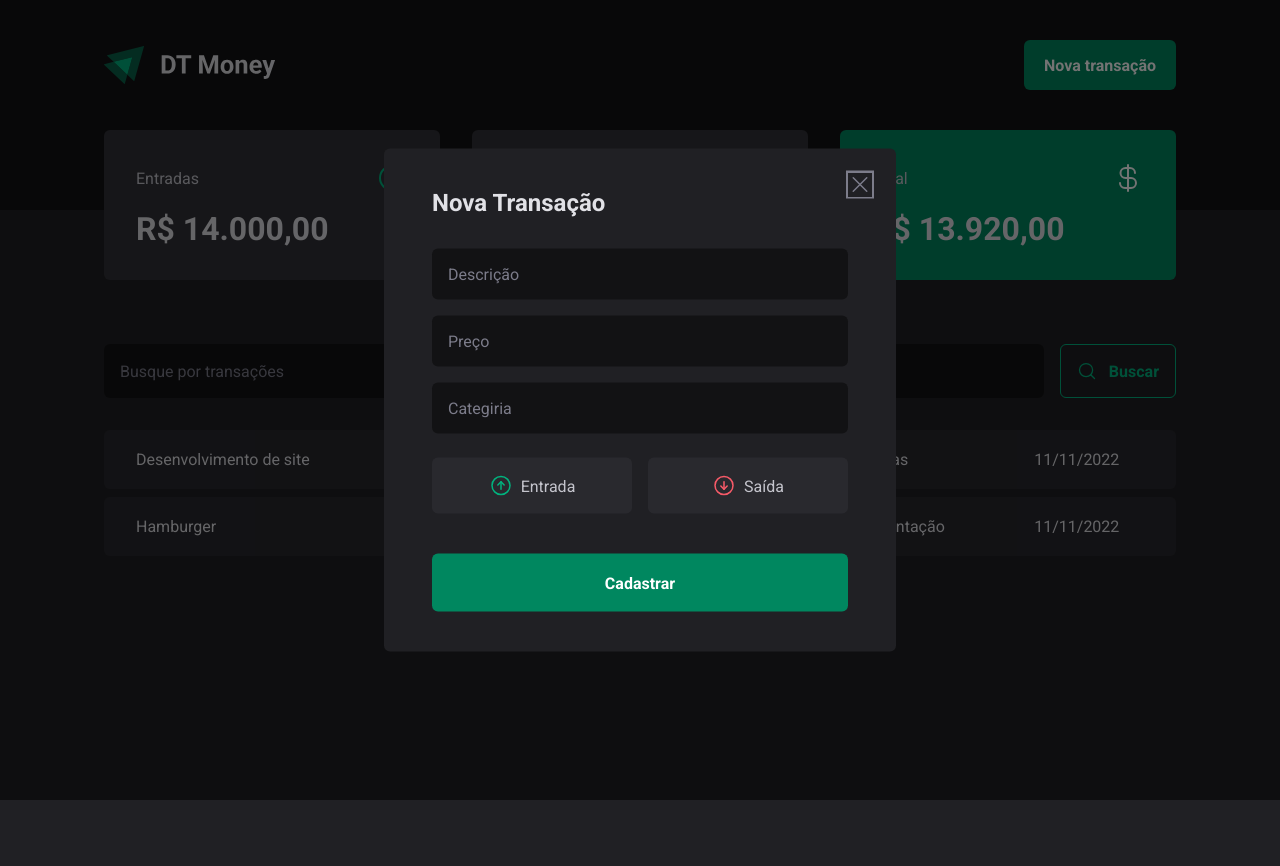
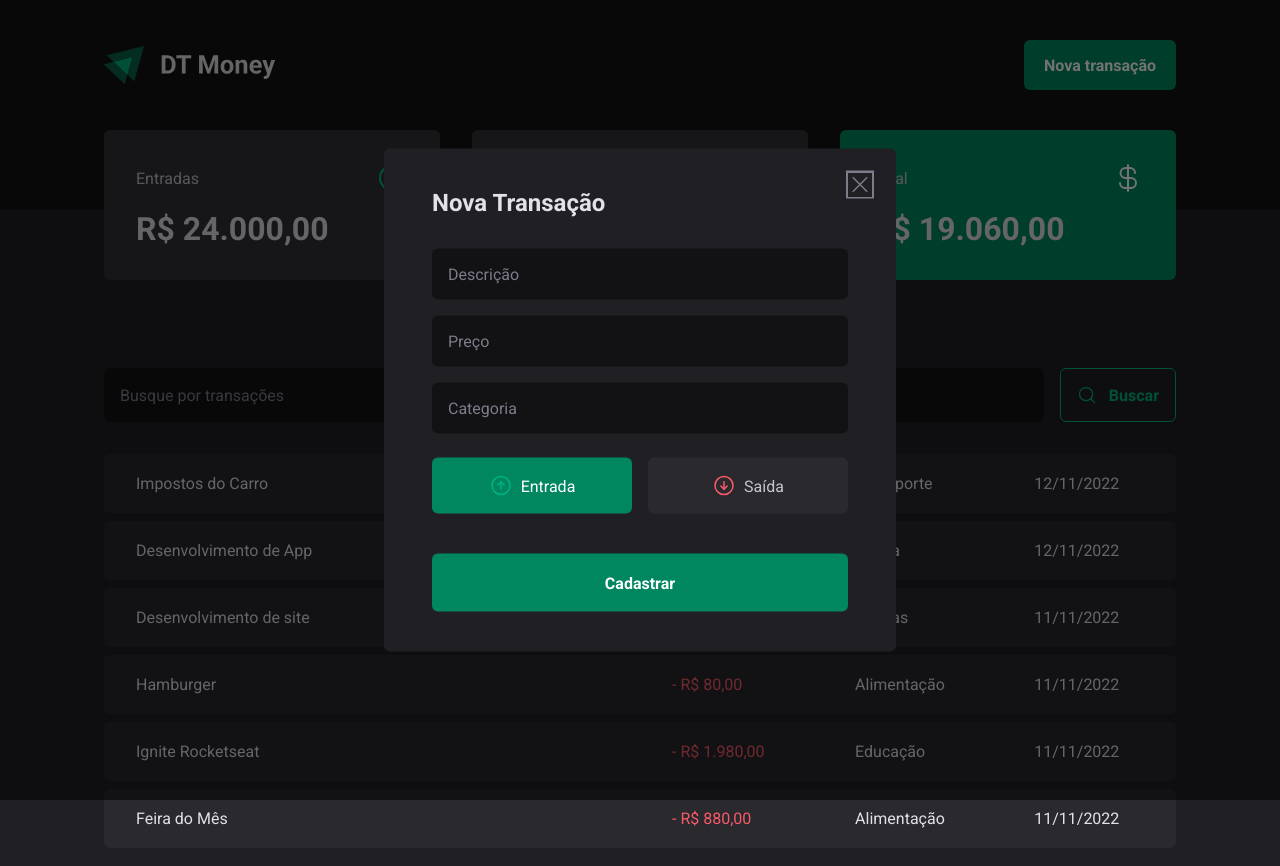
Before and after one commit to davi1985/ignite-reactjs-updated, a React (Vite) app in the folder 03-dt-money/: page / in a window 1280 px wide. Both pictures are taken after a click on the button "Nova transação". Shown: the top 866 px of the page. Before the commit the page ends 800 px from the top, so only its background shows below. Built offline with nearby package versions, Linux system fonts and the light colour scheme; data requests are answered from the project's data file.

Commit message:
save data

```diff
--- a/03-dt-money/package.json
+++ b/03-dt-money/package.json
@@ -10,12 +10,16 @@
     "server": "json-server -p 3333 server.json -w -d 500"
   },
   "dependencies": {
+    "@hookform/resolvers": "^2.9.10",
     "@radix-ui/react-dialog": "^1.0.2",
     "@radix-ui/react-radio-group": "^1.1.0",
+    "axios": "^1.1.3",
     "phosphor-react": "^1.4.1",
     "react": "^18.2.0",
     "react-dom": "^18.2.0",
-    "styled-components": "^5.3.6"
+    "react-hook-form": "^7.39.3",
+    "styled-components": "^5.3.6",
+    "zod": "^3.19.1"
   },
   "devDependencies": {
     "@rocketseat/eslint-config": "^1.1.3",
--- a/03-dt-money/server.json
+++ b/03-dt-money/server.json
@@ -15,6 +15,38 @@
       "price": 80,
       "category": "Alimentação",
       "createdAt": "2022-11-11T20:45:21.687Z"
+    },
+    {
+      "id": 3,
+      "description": "Ignite Rocketseat",
+      "type": "outcome",
+      "price": 1980,
+      "category": "Educação",
+      "createdAt": "2022-11-11T20:45:21.687Z"
+    },
+    {
+      "id": 4,
+      "description": "Feira do Mês",
+      "type": "outcome",
+      "price": 880,
+      "category": "Alimentação",
+      "createdAt": "2022-11-11T20:45:21.687Z"
+    },
+    {
+      "description": "Desenvolvimento de App",
+      "price": 10000,
+      "category": "Venda",
+      "type": "income",
+      "createdAt": "2022-11-12T17:53:19.878Z",
+      "id": 5
+    },
+    {
+      "description": "Impostos do Carro",
+      "price": 2000,
+      "category": "Transporte",
+      "type": "outcome",
+      "createdAt": "2022-11-12T18:09:35.466Z",
+      "id": 6
     }
   ]
 }
--- a/03-dt-money/src/components/NewTransactionModal/index.tsx
+++ b/03-dt-money/src/components/NewTransactionModal/index.tsx
@@ -1,6 +1,11 @@
+import { zodResolver } from '@hookform/resolvers/zod'
 import * as Dialog from '@radix-ui/react-dialog'
+import { ArrowCircleDown, ArrowCircleUp, X } from 'phosphor-react'
+import { useContext } from 'react'
+import { Controller, useForm } from 'react-hook-form'
+import * as z from 'zod'
+import { TransactionsContext } from '../../contexts/TransactionsContext'
 
-import { ArrowCircleDown, ArrowCircleUp, X } from 'phosphor-react'
 import {
   CloseButton,
   Content,
@@ -9,7 +14,38 @@ import {
   TransactionTypeButton,
 } from './styles'
 
+const newTransactionSchema = z.object({
+  description: z.string(),
+  price: z.number(),
+  category: z.string(),
+  type: z.enum(['income', 'outcome']),
+})
+
+type NewTransactionFormInputs = z.infer<typeof newTransactionSchema>
+
 export function NewTransactionModal() {
+  const { createTransaction } = useContext(TransactionsContext)
+
+  const {
+    control,
+    register,
+    handleSubmit,
+    formState: { isSubmitting },
+    reset,
+  } = useForm<NewTransactionFormInputs>({
+    resolver: zodResolver(newTransactionSchema),
+    defaultValues: {
+      type: 'income',
+    },
+  })
+
+  async function handleCreateNewTransaction(data: NewTransactionFormInputs) {
+    const { description, price, category, type } = data
+
+    await createTransaction({ description, price, category, type })
+    reset()
+  }
+
   return (
     <Dialog.Portal>
       <Overlay />
@@ -21,12 +57,37 @@ export function NewTransactionModal() {
           <X size={24} />
         </CloseButton>
 
-        <form>
-          <input type="text" placeholder="Descrição" required />
-          <input type="number" placeholder="Preço" required />
-          <input type="text" placeholder="Categiria" required />
+        <form onSubmit={handleSubmit(handleCreateNewTransaction)}>
+          <input
+            type="text"
+            placeholder="Descrição"
+            required
+            {...register('description')}
+          />
 
-          <TransactionType>
+          <input
+            type="number"
+            placeholder="Preço"
+            required
+            {...register('price', { valueAsNumber: true })}
+          />
+
+          <input
+            type="text"
+            placeholder="Categoria"
+            required
+            {...register('category')}
+          />
+
+          <Controller
+            control={control}
+            name="type"
+            render={({ field }) => {
+              return (
+                <TransactionType
+                  onValueChange={field.onChange}
+                  value={field.value}
+                >
                   <TransactionTypeButton variant="income" value="income">
                     <ArrowCircleUp size={24} />
                     Entrada
@@ -37,8 +98,13 @@ export function NewTransactionModal() {
                     Saída
                   </TransactionTypeButton>
                 </TransactionType>
+              )
+            }}
+          />
 
-          <button type="submit">Cadastrar</button>
+          <button type="submit" disabled={isSubmitting}>
+            Cadastrar
+          </button>
         </form>
       </Content>
     </Dialog.Portal>
--- a/03-dt-money/src/components/NewTransactionModal/styles.ts
+++ b/03-dt-money/src/components/NewTransactionModal/styles.ts
@@ -49,7 +49,12 @@ export const Content = styled(Dialog.Content)`
       border-radius: 6px;
       margin-top: 1.5rem;
 
-      &:hover {
+      &:disabled {
+        opacity: 0.6;
+        cursor: not-allowed;
+      }
+
+      &:not(:disabled):hover {
         background: ${({ theme }) => theme['green-700']};
         transition: background-color 0.2s;
       }
--- a/03-dt-money/src/contexts/TransactionsContext.tsx
+++ b/03-dt-money/src/contexts/TransactionsContext.tsx
@@ -1,4 +1,5 @@
 import { createContext, ReactNode, useEffect, useState } from 'react'
+import { api } from '../services/api'
 
 interface Transaction {
   id: number
@@ -9,8 +10,17 @@ interface Transaction {
   createdAt: string
 }
 
+interface CreateTransactionInput {
+  description: string
+  price: number
+  category: string
+  type: 'income' | 'outcome'
+}
+
 interface TransactionsContextType {
   transactions: Transaction[]
+  fetchTransactions: (query?: string) => Promise<void>
+  createTransaction: (data: CreateTransactionInput) => Promise<void>
 }
 
 interface TransactionsProviderPros {
@@ -22,19 +32,40 @@ export const TransactionsContext = createContext({} as TransactionsContextType)
 export function TransactionsProvider({ children }: TransactionsProviderPros) {
   const [transactions, setTransactions] = useState<Transaction[]>([])
 
-  const getTransactions = async () => {
-    const response = await fetch('http://localhost:3333/transactions')
-    const data = await response.json()
+  const fetchTransactions = async (query?: string) => {
+    const { data } = await api.get('/transactions', {
+      params: {
+        _sort: 'createdAt',
+        _order: 'desc',
+        q: query,
+      },
+    })
 
     setTransactions(data)
   }
 
+  async function createTransaction(data: CreateTransactionInput) {
+    const { description, price, category, type } = data
+
+    const response = await api.post('transactions', {
+      description,
+      price,
+      category,
+      type,
+      createdAt: new Date(),
+    })
+
+    setTransactions((state) => [response.data, ...state])
+  }
+
   useEffect(() => {
-    getTransactions()
+    fetchTransactions()
   }, [])
 
   return (
-    <TransactionsContext.Provider value={{ transactions }}>
+    <TransactionsContext.Provider
+      value={{ transactions, fetchTransactions, createTransaction }}
+    >
       {children}
     </TransactionsContext.Provider>
   )
--- a/03-dt-money/src/pages/Transactions/components/SearchForm/index.tsx
+++ b/03-dt-money/src/pages/Transactions/components/SearchForm/index.tsx
@@ -1,14 +1,44 @@
-import { MagnifyingGlass } from 'phosphor-react'
+import { zodResolver } from '@hookform/resolvers/zod'
+import { MagnifyingGlass, Spinner } from 'phosphor-react'
+import { useContext } from 'react'
+import { useForm } from 'react-hook-form'
+import * as z from 'zod'
+import { TransactionsContext } from '../../../../contexts/TransactionsContext'
+
 import { SearchFormContainer } from './styles'
 
+const searchFormSchema = z.object({
+  query: z.string(),
+})
+
+type SearchFormInputs = z.infer<typeof searchFormSchema>
+
 export function SearchForm() {
+  const { fetchTransactions } = useContext(TransactionsContext)
+
+  const {
+    register,
+    handleSubmit,
+    formState: { isSubmitting },
+  } = useForm<SearchFormInputs>({
+    resolver: zodResolver(searchFormSchema),
+  })
+
+  async function handleSearchTransaction(data: SearchFormInputs) {
+    await fetchTransactions(data.query)
+  }
+
   return (
-    <SearchFormContainer>
-      <input type="text" placeholder="Busque por transações" />
+    <SearchFormContainer onSubmit={handleSubmit(handleSearchTransaction)}>
+      <input
+        type="text"
+        placeholder="Busque por transações"
+        {...register('query')}
+      />
 
-      <button type="submit">
-        <MagnifyingGlass size={20} />
-        Buscar
+      <button type="submit" disabled={isSubmitting}>
+        {isSubmitting ? <Spinner size={20} /> : <MagnifyingGlass size={20} />}
+        {isSubmitting ? 'Buscando' : 'Buscar'}
       </button>
     </SearchFormContainer>
   )
--- a/03-dt-money/src/pages/Transactions/components/SearchForm/styles.ts
+++ b/03-dt-money/src/pages/Transactions/components/SearchForm/styles.ts
@@ -30,7 +30,12 @@ export const SearchFormContainer = styled.form`
     font-weight: bold;
     border-radius: 6px;
 
-    &:hover {
+    &:disabled {
+      opacity: 0.7;
+      cursor: not-allowed;
+    }
+
+    &:not(:disabled):hover {
       background: ${({ theme }) => theme['green-500']};
       border: 1px solid ${({ theme }) => theme['green-500']};
       color: ${({ theme }) => theme.white};
--- a/03-dt-money/src/pages/Transactions/styles.ts
+++ b/03-dt-money/src/pages/Transactions/styles.ts
@@ -4,7 +4,7 @@ export const TransactionsContainer = styled.div`
   width: 100%;
   max-width: 1120px;
   margin: 4rem auto 0;
-  padding: 0 1.5rem;
+  padding: 1.5rem;
 `
 
 export const TransactionsTable = styled.table`
--- /dev/null
+++ b/03-dt-money/src/services/api.ts
@@ -0,0 +1,5 @@
+import axios from 'axios'
+
+export const api = axios.create({
+  baseURL: 'http://localhost:3333',
+})
```
Also changed, not shown: 1 other file (tests, documents, lock files or other folders). Lines whose indentation alone changed are shown as unchanged.
